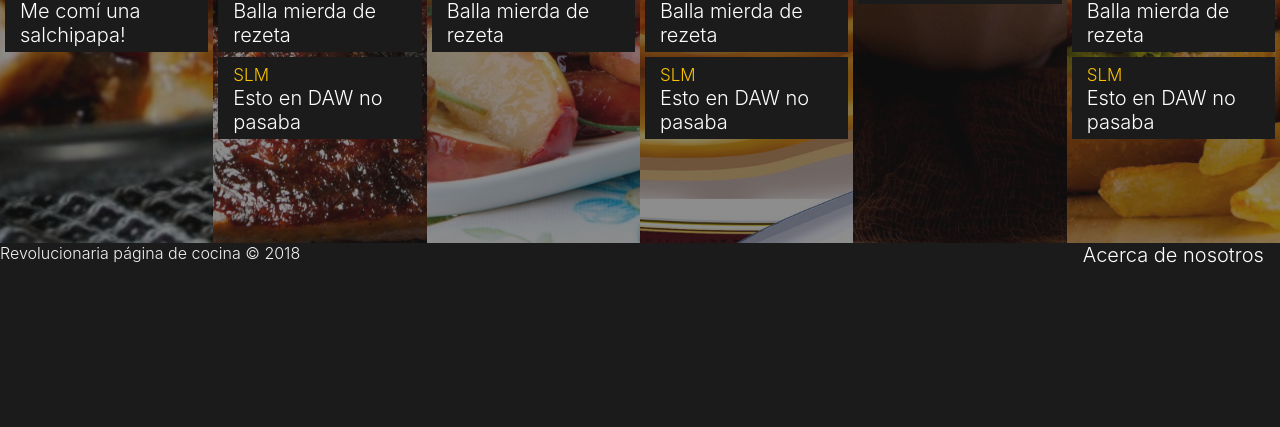
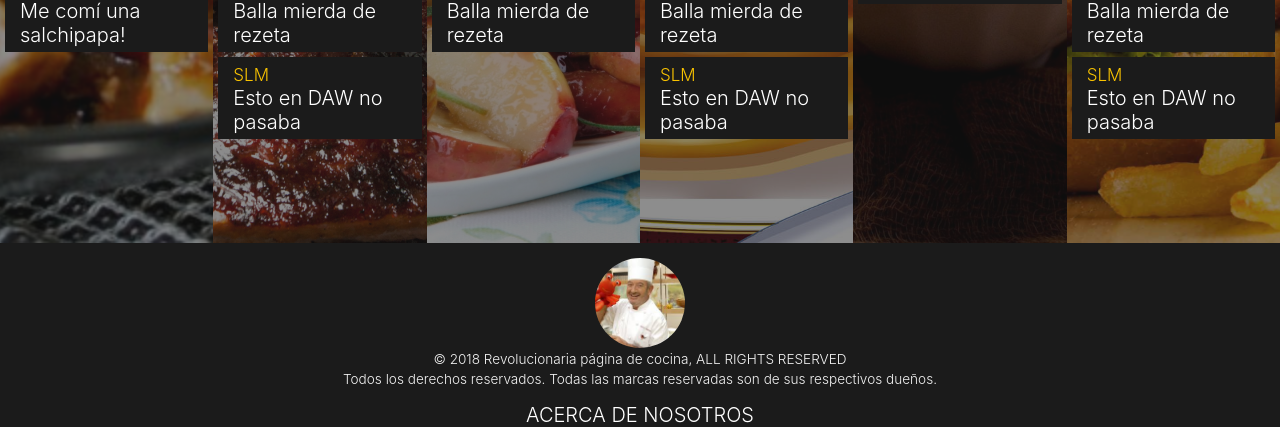
Before and after one commit to pablomanez/PCW, a PHP site: page / in a window 1280 px wide. Shown: the part 842-1269 px from the top of the page. Before the commit the page ends 1105 px from the top, so only its background shows below. Run offline with PHP 8.4, Linux system fonts and the light colour scheme; some libraries are stand-ins or nearby versions.

Commit message:
Footer molón al 100%

```diff
--- a/CSS/Lightrap.css
+++ b/CSS/Lightrap.css
@@ -239,6 +239,10 @@ html, body{
 	background: rgba(0,0,0,0.5);
 }
 
+.footer-logo{
+	height: 90px;
+	width: 90px;
+}
 
 /* https://hacks.mozilla.org/2017/04/replace-bootstrap-layouts-with-css-grid/ */
 
--- a/index.html
+++ b/index.html
@@ -282,14 +282,21 @@
 		</nav>
 	</main>
 
-	<footer class="container-fluid position-absolute z-100">
-		<div class="bg-dark row">
-			<div class="p-0 col-10 text-light">
-				Revolucionaria página de cocina &copy; <time datetime="2018">2018</time>
+	<footer class="container-fluid position-absolute z-100 p-0">
+		<div class="bg-dark pt-2">
+			<div style="background-image: url(Images/LOGO_1.jpeg);" class="circle justify-self-center footer-logo bg-image d-flex align-items-end justify-content-center col-12"></div>
+			<div class="col-12 text-light p-0 text-center">
+				<span class="h6">&copy; <time datetime="2018">2018</time> </span>
+				<span class="h6">Revolucionaria página de cocina, ALL RIGHTS RESERVED</span>
 			</div>
-			<div class="p-0 col-2 text-center">
-				<a href="acerca.html">Acerca de nosotros</a>
+			<div class="col-12 text-light p-0 text-center">
+				<span class="h6">Todos los derechos reservados. Todas las marcas reservadas son de sus respectivos dueños.</span>
 			</div>
+
+			<div class="col-12 text-center p-0 mt-2">
+				<a href="#">ACERCA DE NOSOTROS</a>
+			</div>
+
 		</div>
 	</footer>
 
```
Also changed, not shown: Images/EL_LOGO.jpg (added).
